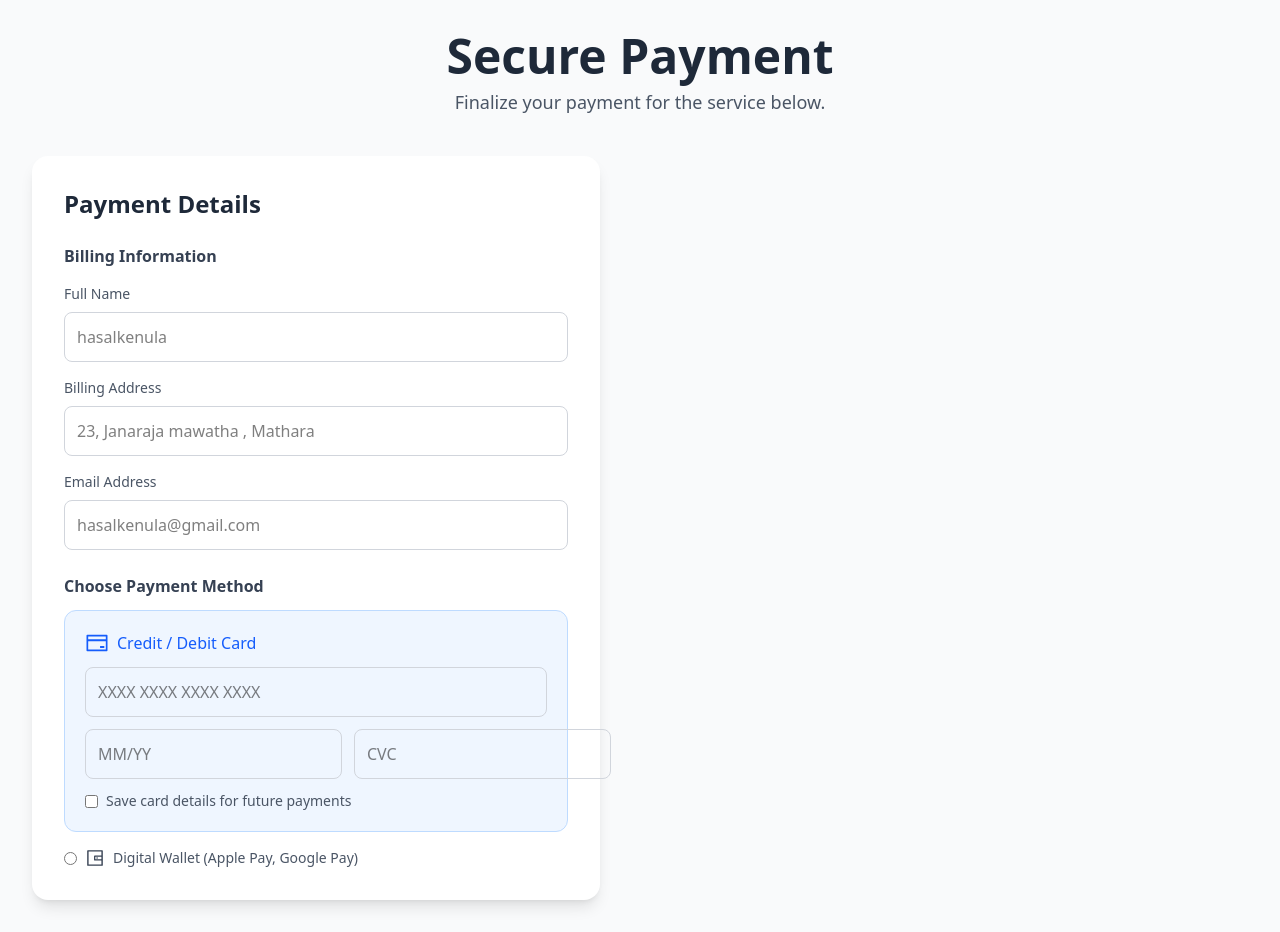
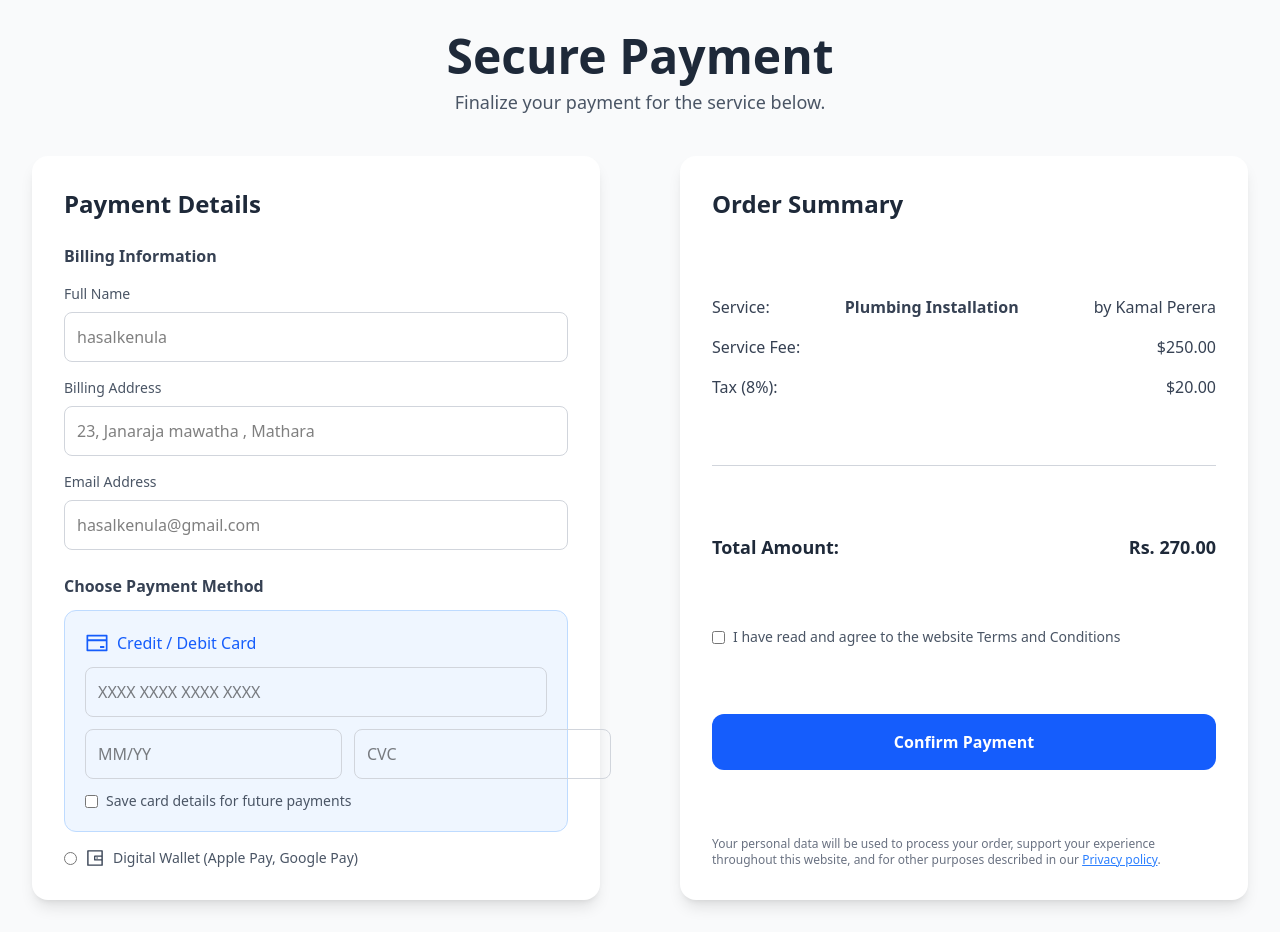
Before and after one commit to HasalKenula/WorkSure-frontend, a React (Vite) app: page /payment in a window 1280 px wide. Built offline with nearby package versions, Linux system fonts and the light colour scheme.

Commit message:
create order summary feild for payement section

```diff
--- a/src/pages/Payment.jsx
+++ b/src/pages/Payment.jsx
@@ -80,6 +80,45 @@ export default function SecurePayment() {
           </label>
         </div>
 
+        {/* Right – Order Summary */}
+        <div className="bg-white p-8 rounded-2xl shadow-lg flex flex-col justify-between">
+          <h2 className="text-2xl font-bold mb-6 text-gray-800">Order Summary</h2>
+
+          <div className="flex flex-col gap-4">
+            <div className="flex justify-between text-gray-700">
+              <span>Service:</span>
+              <b>Plumbing Installation</b> by Kamal Perera
+            </div>
+            <div className="flex justify-between text-gray-700">
+              <span>Service Fee:</span> $250.00
+            </div>
+            <div className="flex justify-between text-gray-700">
+              <span>Tax (8%):</span> $20.00
+            </div>
+          </div>
+
+          <hr className="my-4 border-gray-300" />
+
+          <div className="flex justify-between font-bold text-lg text-gray-800 mb-4">
+            <span>Total Amount:</span>
+            <b>Rs. 270.00</b>
+          </div>
+
+          <label className="flex items-center gap-2 text-sm text-gray-600 mb-4">
+            <input type="checkbox" className="accent-blue-500" />
+            I have read and agree to the website Terms and Conditions
+          </label>
+
+          <button className="w-full bg-blue-600 hover:bg-yellow-500 text-white py-4 rounded-xl font-semibold transition-colors">
+            Confirm Payment
+          </button>
+
+          <p className="text-xs text-gray-500 mt-4">
+            Your personal data will be used to process your order, support your
+            experience throughout this website, and for other purposes described
+            in our <a href="#" className="underline text-blue-500">Privacy policy</a>.
+          </p>
+        </div>
 
       </div>
     </div>
```
